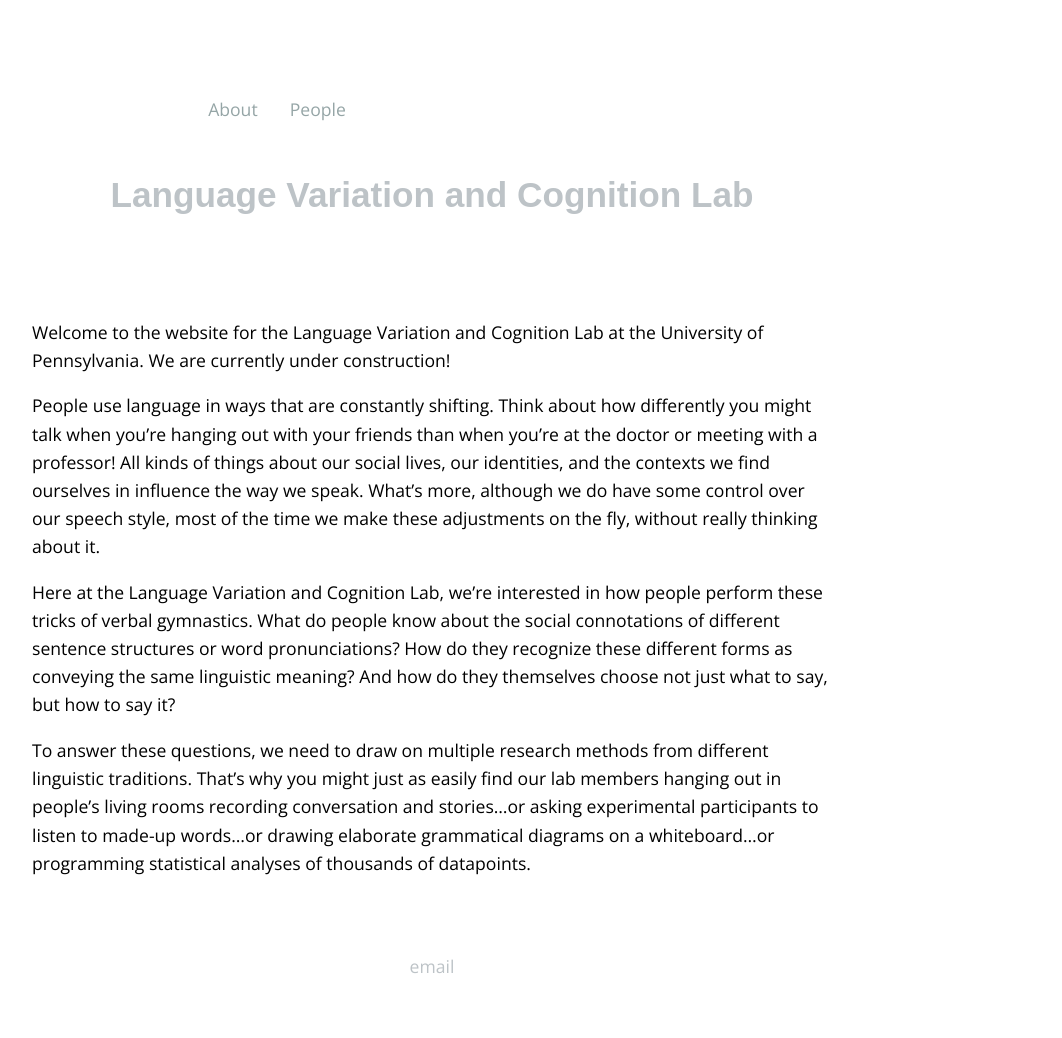
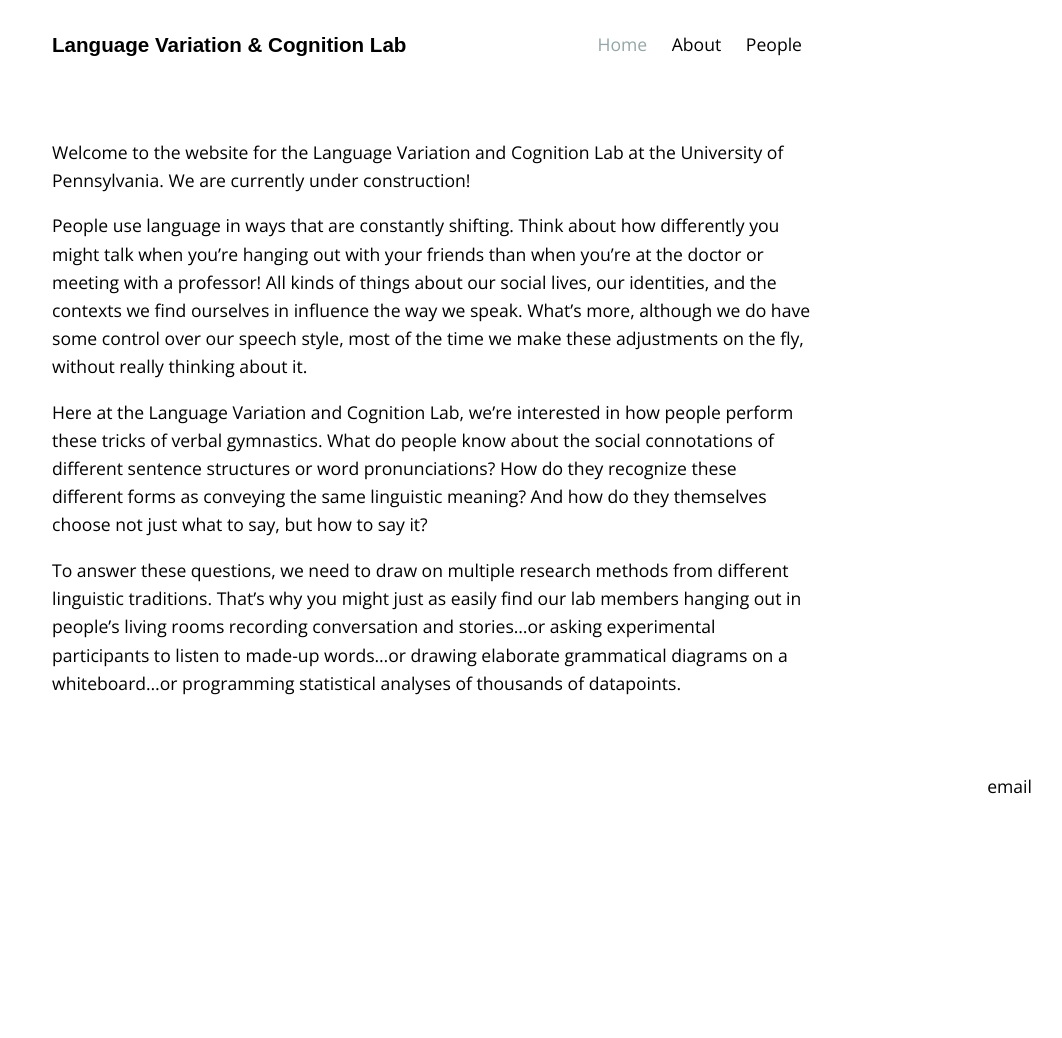
Before and after one commit to laceywade/TammingaLab.github.io, a Jekyll site: the page built from index.md, in a window 1280 px wide. Shown: the whole page, without its empty margins (208-1270 px from the left). Built offline with Jekyll 4.4.1, drawn with Linux system fonts in a browser that asks for light colours; some web fonts are replaced; after the commit the page ends 900 px from its top, so only the background shows below that.

Commit message:
fixed header issues

```diff
--- a/_layouts/default.html
+++ b/_layouts/default.html
@@ -5,8 +5,9 @@
 		<body>
 			 <header>
       <div class="container">
-      <nav>
-  <ul>
+      <nav class="main-nav">
+
+     <ul>
     {% assign navigation_pages = site.html_pages | sort: 'navigation_weight' %}
     {% for p in navigation_pages %}
       {% if p.navigation_weight %}
@@ -18,8 +19,9 @@
       {% endif %}
     {% endfor %}
   </ul>
-</nav>
-        <h2><a href="/">Language Variation and Cognition Lab</a></h2>
+  </nav>
+		<h3><a href="/">Language Variation & Cognition Lab</a></h3>
+  <ul>
       </div>
     </header>
 			<div class="container">
--- a/_sass/_base.scss
+++ b/_sass/_base.scss
@@ -2,13 +2,13 @@ $content-width: 800px;
 $main: #fff; /*body background color */
 $font-style: 'Open Sans', sans-serif;
 $font-color: #000; /*paragraph text*/
-$link-color: #bdc3c7; /*will end up in header*/
+$link-color: #000; /*will end up in header*/
 $link-hover-color: #e74c3c;
-$link-inactive-color: #95a5a6;
-$link-active-color: #fff;
+$link-inactive-color: #000;
+$link-active-color: #95a5a6;
 $heading-font: 'Muli', sans-serif;
 $heading-font-color: #000; /*for page title*/
-$light: #E6EBE0; /*bottom of page? haven't changed*/
+/*$light: #E6EBE0; bottom of page? haven't changed*/
 $header:  #fff; /*header background color*/
 
 *,
--- a/_sass/_layout.scss
+++ b/_sass/_layout.scss
@@ -1,5 +1,6 @@
 body {
 	background: $main;
+	padding: 0;
 	margin: 0;
 	color: $font-color;
 	font-family: $font-style;
@@ -7,6 +8,7 @@ body {
 	line-height: 1.6;
 	-webkit-font-smoothing: antialiased;
 }
+
 h1,
 h2,
 h3 {
@@ -16,117 +18,66 @@ h3 {
 	line-height: 1.5;
 	text-decoration: none;
 }
+
 h1 {
 	color: $main;
 	font-size: 2.5em;
+	font-weight: normal;
 	a {
 		text-decoration: none;
 		color: $main;
 	}
 }
+
 h2 {
 	font-size: 2em;
 	text-decoration: none;
 }
+
 a {
 	color: $link-color;
 	text-decoration: none;
 }
+
 a.active {
 	color: $link-active-color;
 }
+
 a:hover {
 	color: $link-hover-color;
 }
+
 header {
 	background: $header;
-	padding: 0px 15px; /* don't know what this does*/
-	text-align: center;
 	margin: 30px 0 0; /*set  header down a little from top*/
-	height: 30vh;
-	display: flex;
-	justify-content: center;
-	align-items: center;
+	height: 10vh;
 }
-main {
-	padding: 0 15px;
+
+div.container {
 	max-width: $content-width;
 	margin: 0 auto;
-}
-time {
-	color: #898989;
-}
-.container {
-	max-width: $content-width;
-	margin: 0 auto;
-}
-nav ul {
-    list-style-type: none;
-    margin: 0;
-    padding: 0;
-    overflow: hidden;
+	padding: 0px 20px;
 }
 
-nav li {
-    float: left;
+nav.main-nav ul {
+  margin: 0;
+  padding: 0;
+  list-style: none;
+  float: right;
 }
 
-nav li a {
-    display: block;
-    color: $link-inactive-color;
-    text-align: left;
-   padding: 16px; /* space between menu items*/
-    text-decoration: none;
+nav.main-nav li,
+nav.main-nav a {
+  display: inline-block;
+}
+
+nav.main-nav li a {
+  padding: 0px 10px;
 }
 
 
-/* Aside */
 
-/*aside {
-	position: fixed;
-	top: 0;
-	left: 0;
-	background: #fff;
-	width: 100%;
-	z-index: 2;
-	border-bottom: 1px solid lighten($light, 30%);
-	box-shadow: 0px 1px 1px RGBA(4, 25, 54, .1);
-	nav {
-		float: left;
-		max-width: 800px;
-		margin: 0 auto;
-		ul {
-			margin: 0;
-			padding: 0;
-			list-style: none;
-			li {
-				float: left;
-				position: relative;
-				a {
-					text-decoration: none;
-					display: block;
-					padding: 15px;
-					font-family: 'Muli', sans-serif;
-					line-height: 20px;
-					margin-bottom: -1px;
-					box-shadow: 0;
-					&:hover,
-					&:active {
-						background: $header;
-						text-decoration: none;
-						color: $main;
-					}
-				}
-			}
-		}
-		&:after {
-			content: '';
-			display: table;
-			clear: both;
-		}
-	}
-}*/
 footer {
-	text-align: center;
+	text-align: right;
 	padding: 40px;
 }
```
Also changed, not shown: people.md (+11 -11 lines), images/light_logo_small.png (deleted).
